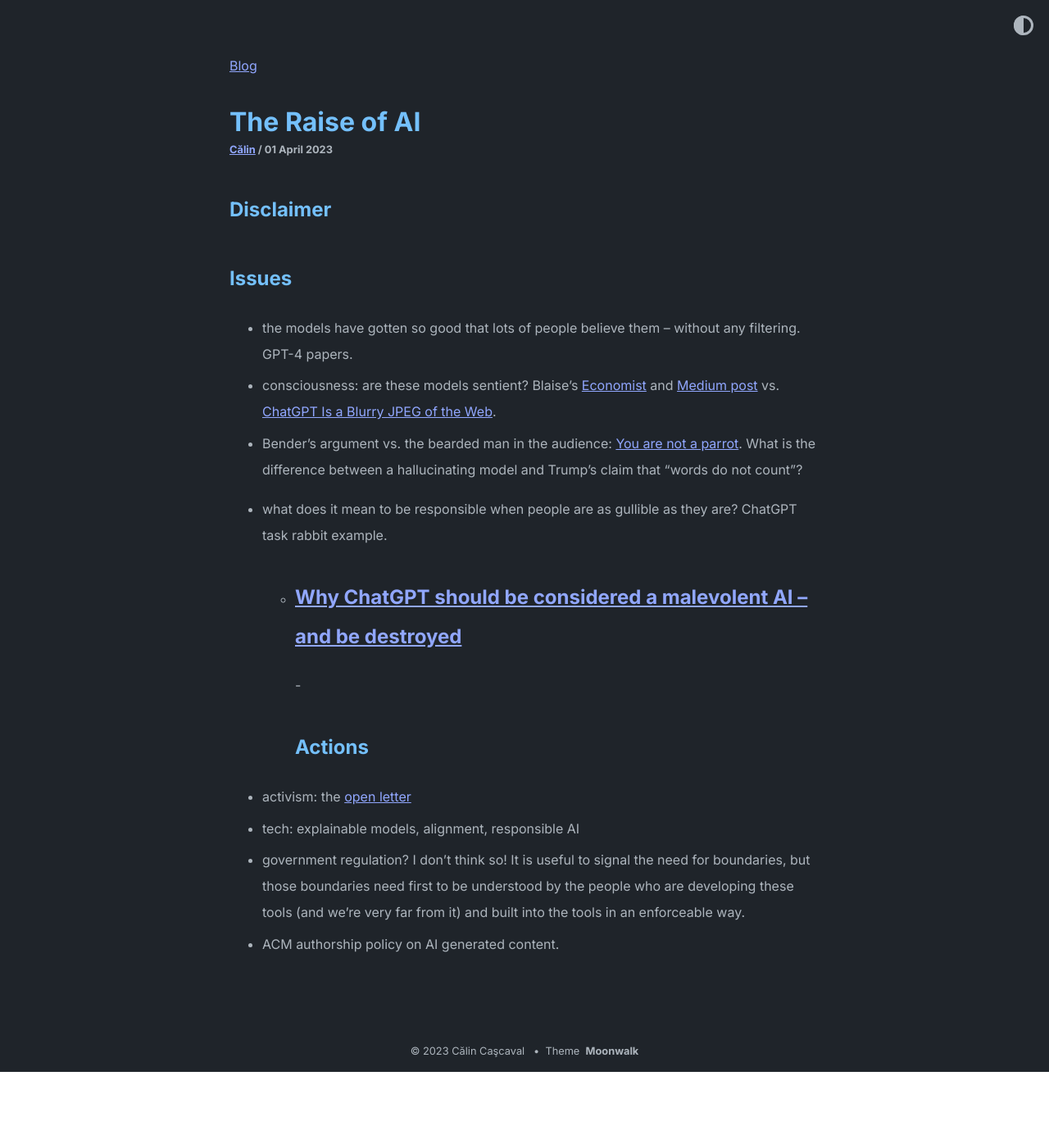
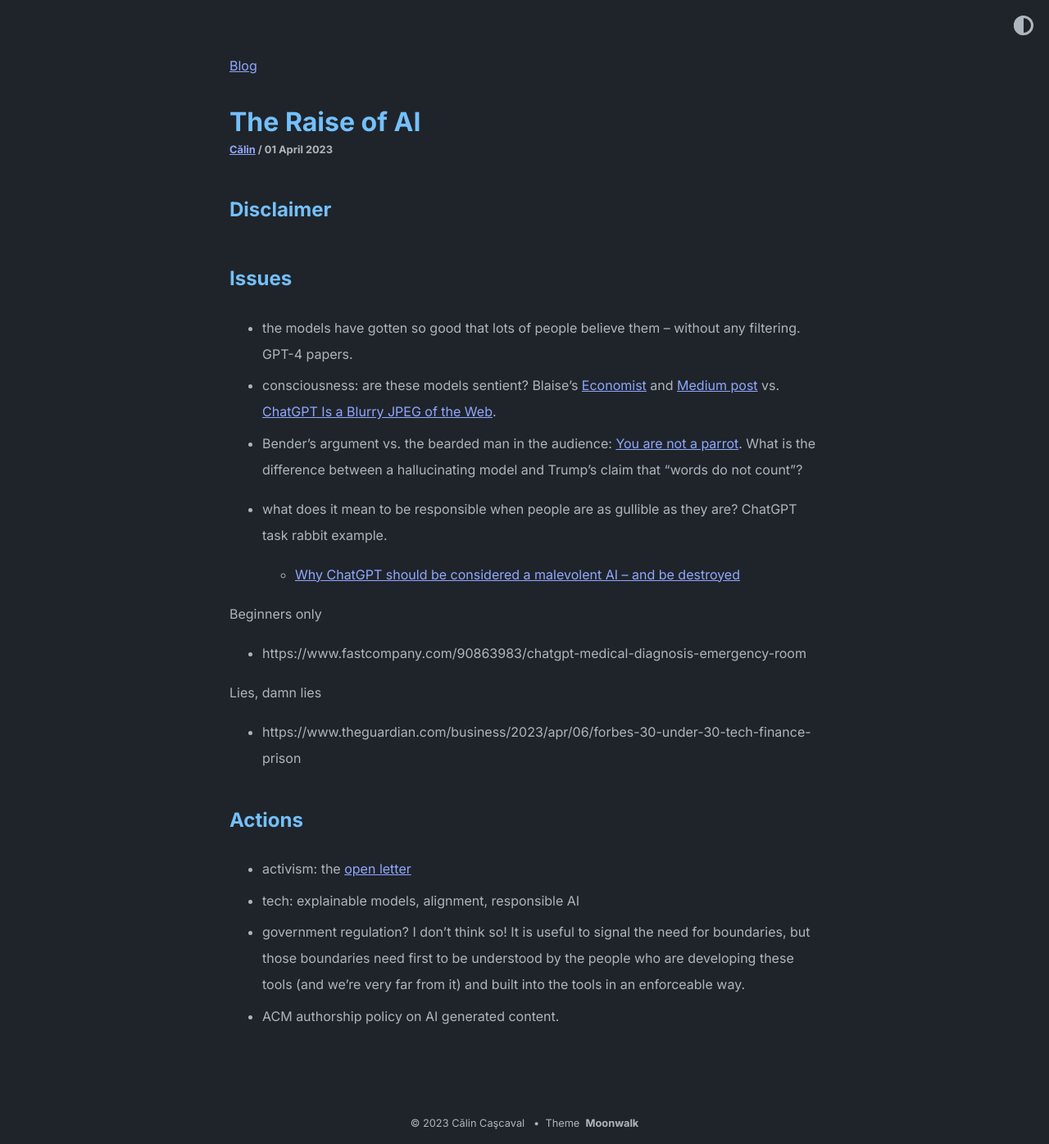
Before and after one commit to cc10512/cc10512.github.io, a Jekyll site: the page built from _posts/2023-04-01-raise-of-ai.md, in a window 1280 px wide. Shown: the whole page at 82% size. Built offline with Jekyll 4.4.1, drawn with Linux system fonts in a browser that asks for light colours; before the commit the page ends 1308 px from its top, so only the background shows below that.

Commit message:
more links

```diff
--- a/_posts/2023-04-01-raise-of-ai.md
+++ b/_posts/2023-04-01-raise-of-ai.md
@@ -14,8 +14,15 @@
 - what does it mean to be responsible when people are as gullible as they are? ChatGPT task rabbit example.
 
   - [Why ChatGPT should be considered a malevolent AI – and be destroyed](https://www.theregister.com/2023/03/02/chatgpt_considered_harmful/)
-  -
-  -
+
+Beginners only
+
+  - https://www.fastcompany.com/90863983/chatgpt-medical-diagnosis-emergency-room
+
+Lies, damn lies
+
+  - https://www.theguardian.com/business/2023/apr/06/forbes-30-under-30-tech-finance-prison
+
 ## Actions
 
  - activism: the [open letter](https://futureoflife.org/open-letter/pause-giant-ai-experiments/)
```
